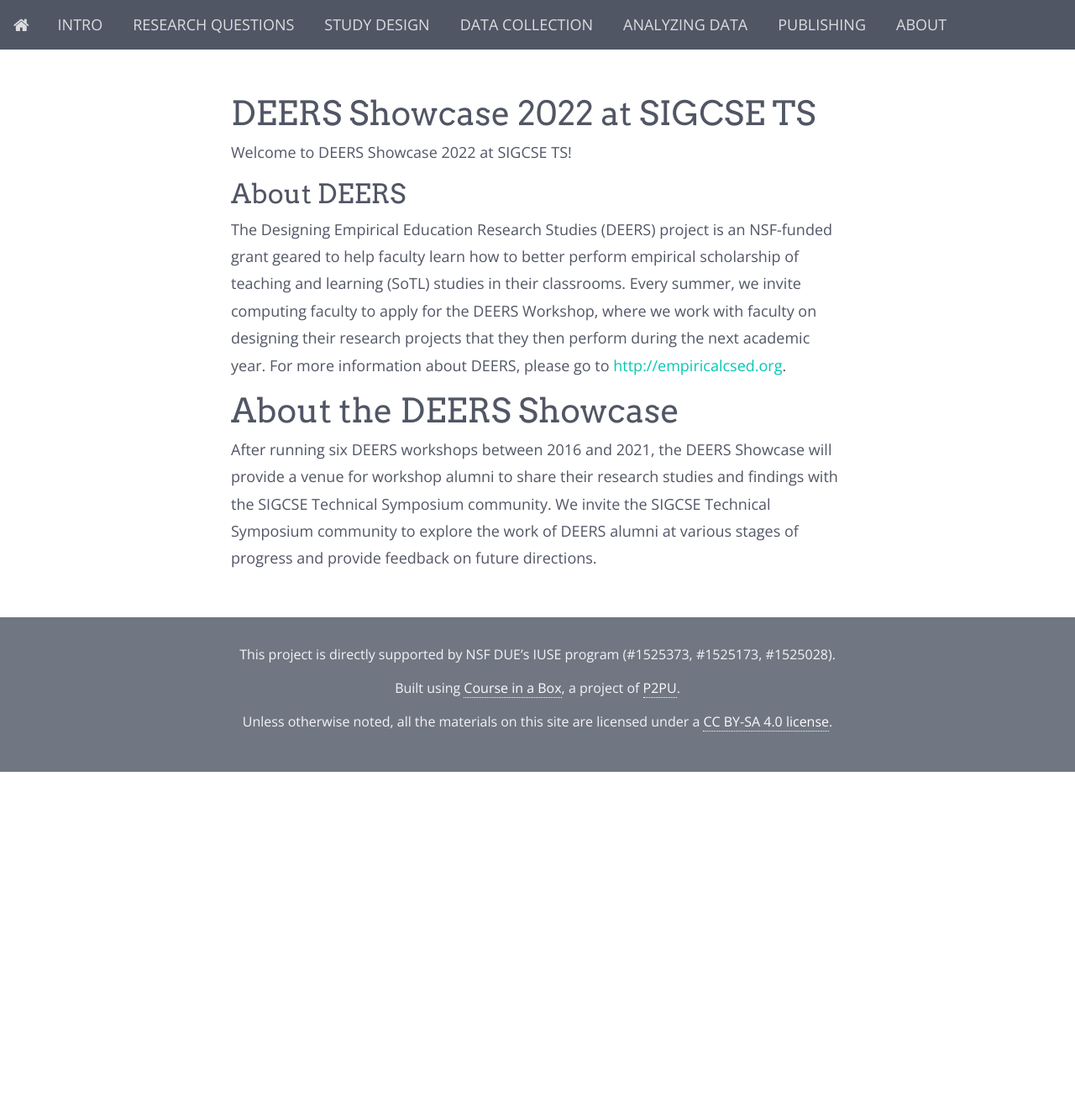
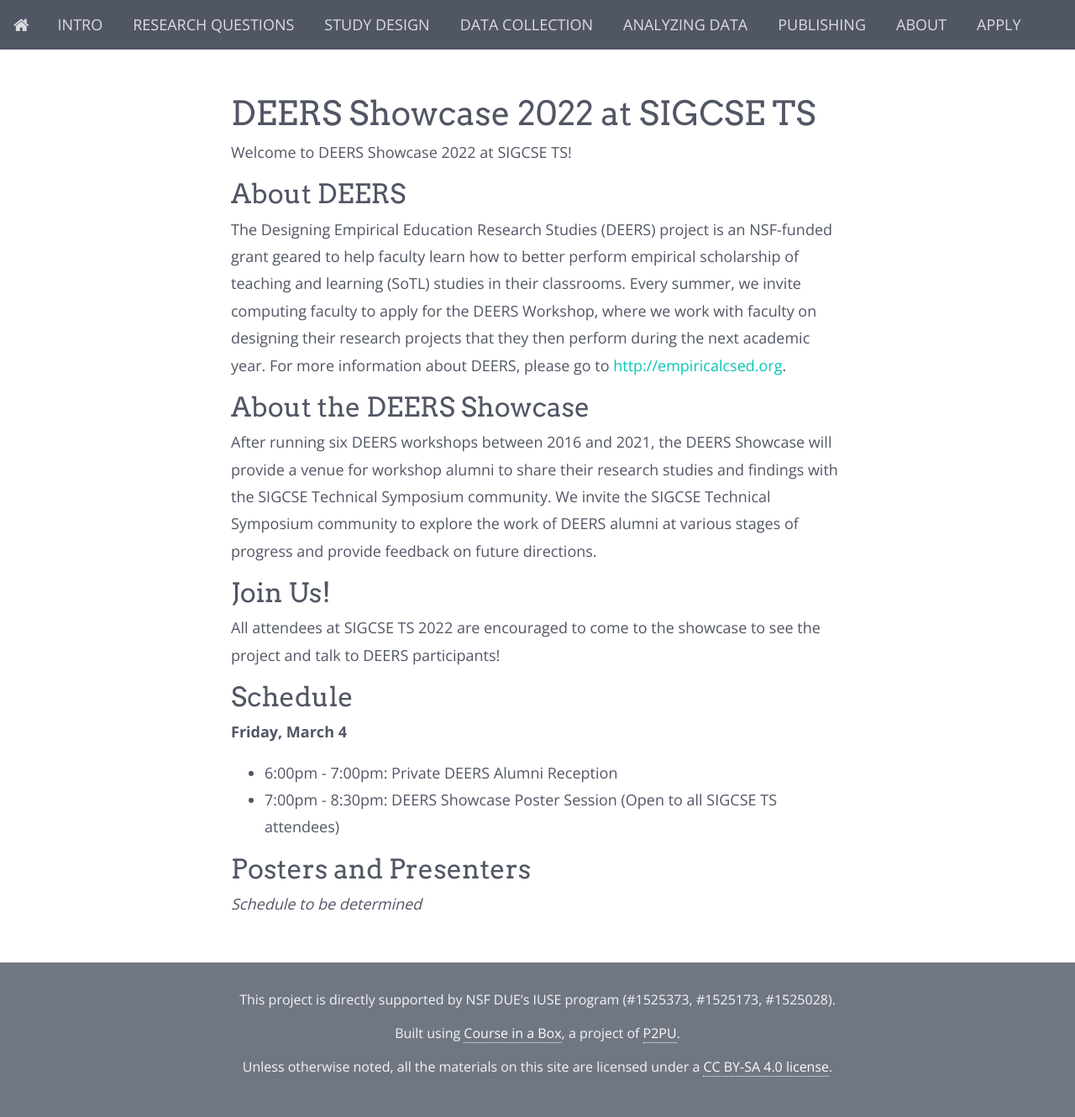
Before and after one commit to marksherriff/deers, a Jekyll site: the page built from showcase.md, in a window 1280 px wide. Shown: the whole page at 84% size. Built offline with Jekyll 4.4.1, drawn with Linux system fonts in a browser that asks for light colours; nearby versions of some CDN libraries; before the commit the page ends 919 px from its top, so only the background shows below that.

Commit message:
showcase

```diff
--- a/_includes/navigation.html
+++ b/_includes/navigation.html
@@ -16,11 +16,11 @@
          </a>
        </li>
       {% endfor %}
-<!--
+
       <li class="nav-item py-2">
-        <a class="nav-link" href="http://empiricalcsed.org/deers2021">DEERS 2021</a>
+        <a class="nav-link" href="http://empiricalcsed.org/apply">Apply</a>
       </li>
--->
+
     </ul>
   </div>
 </nav>
--- a/showcase.md
+++ b/showcase.md
@@ -8,8 +8,22 @@ title: DEERS Showcase 2022
 Welcome to DEERS Showcase 2022 at SIGCSE TS!
 
 ## About DEERS
-
 The Designing Empirical Education Research Studies (DEERS) project is an NSF-funded grant geared to help faculty learn how to better perform empirical scholarship of teaching and learning (SoTL) studies in their classrooms. Every summer, we invite computing faculty to apply for the DEERS Workshop, where we work with faculty on designing their research projects that they then perform during the next academic year. For more information about DEERS, please go to [http://empiricalcsed.org](http://empiricalcsed.org).
 
-# About the DEERS Showcase
+## About the DEERS Showcase
 After running six DEERS workshops between 2016 and 2021, the DEERS Showcase will provide a venue for workshop alumni to share their research studies and findings with the SIGCSE Technical Symposium community. We invite the SIGCSE Technical Symposium community to explore the work of DEERS alumni at various stages of progress and provide feedback on future directions.
+
+## Join Us!
+All attendees at SIGCSE TS 2022 are encouraged to come to the showcase to see the project and talk to DEERS participants!
+
+## Schedule
+
+__Friday, March 4__
+
+* 6:00pm - 7:00pm: Private DEERS Alumni Reception
+* 7:00pm - 8:30pm: DEERS Showcase Poster Session (Open to all SIGCSE TS attendees)
+
+
+## Posters and Presenters
+
+_Schedule to be determined_
```
